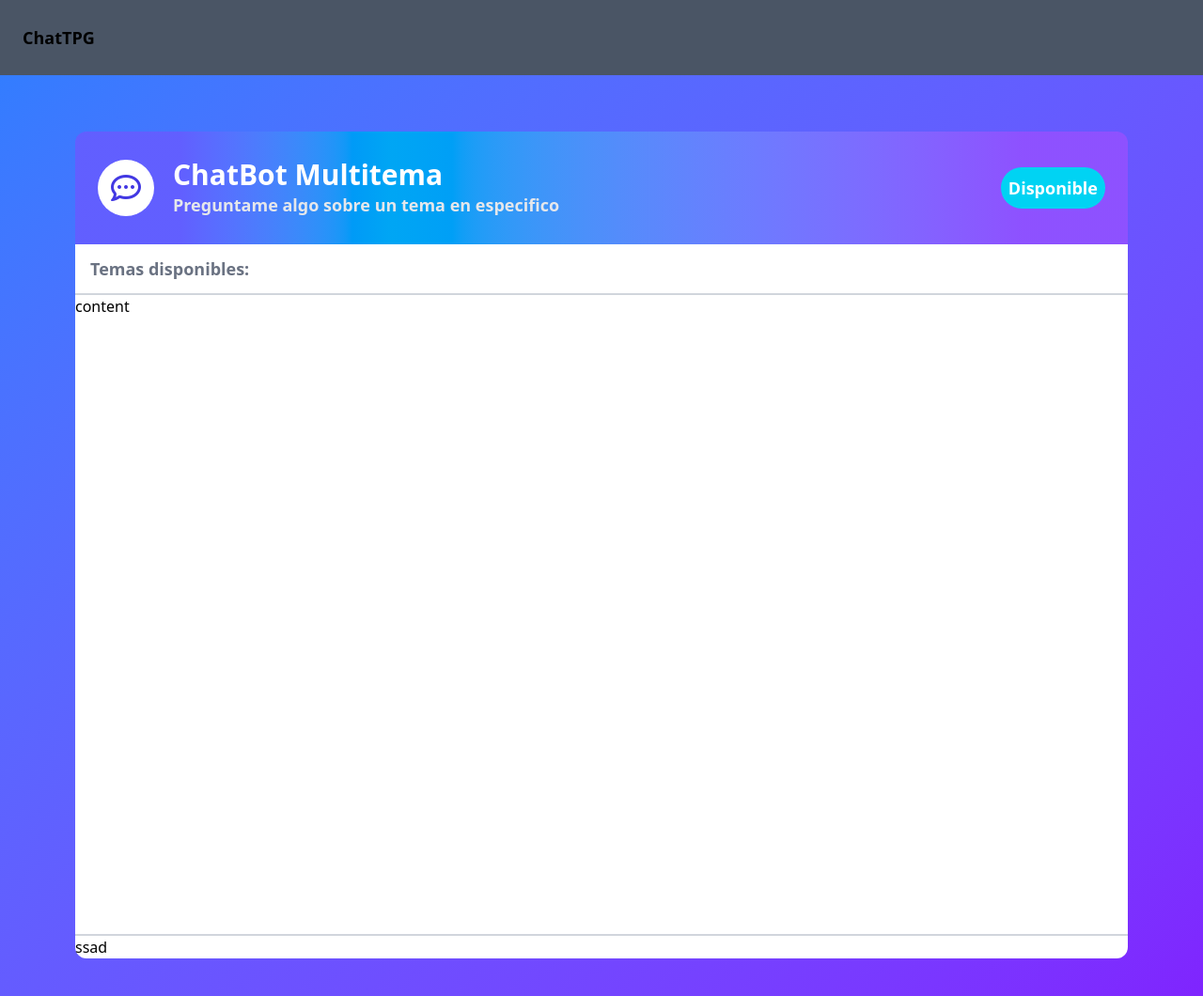
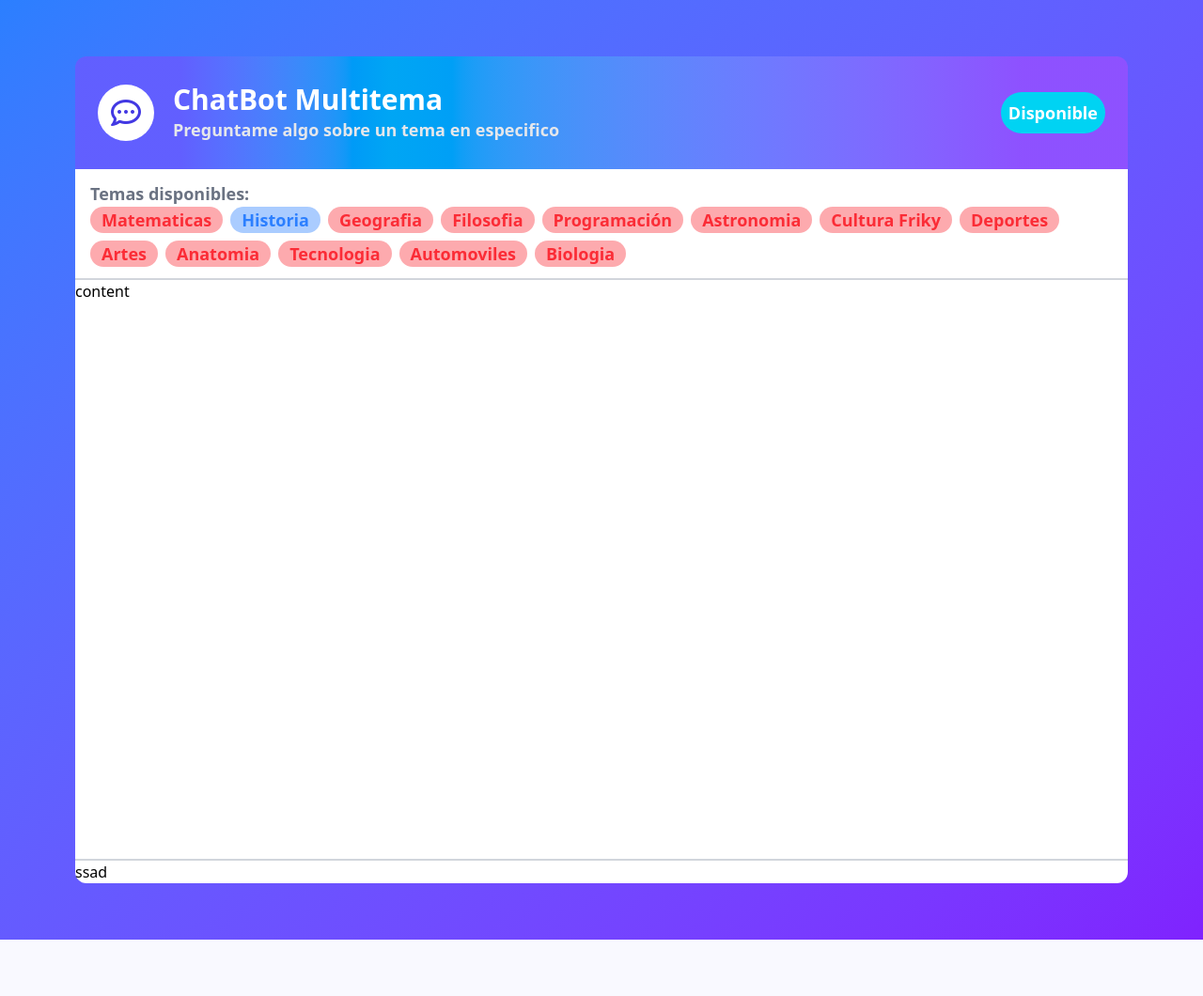
Before and after one commit to JossPolanco/Chatbot, a Flask app: page / in a window 1280 px wide. Shown: the top 1060 px of the page at 94% size. After the commit the page ends 1000 px from the top, so only its background shows below. Run offline with Flask 3, Linux system fonts and the light colour scheme.

Commit message:
- Improve styles

```diff
--- a/app/templates/index.html
+++ b/app/templates/index.html
@@ -1,14 +1,10 @@
 {% extends 'layout/base.html' %} {% block title %}ChatBot{% endblock %}
 
-{% block header %}
-    <div class="flex items-center justify-between bg-gray-600 h-20 py-4 px-6">
-        <h1 class="text-center font-bold text-lg">ChatTPG</h1>
-    </div>
-{% endblock %}
 
 {% block main %}
 <div class="bg-white w-280 h-220 rounded-b-xl rounded-t-2xl flex flex-col">
-        <header class="flex justify-between items-center bg-gradient-to-r from-indigo-500 from-10% via-sky-500 via-30% to-violet-500 to-90% h-30 px-6 py-10 rounded-t-xl">
+    <header
+        class="flex justify-between items-center bg-gradient-to-r from-indigo-500 from-10% via-sky-500 via-30% to-violet-500 to-90% h-30 px-6 py-10 rounded-t-xl">
         <div class="flex gap-5 justify-center items-center">
             <div class="bg-white size-15 rounded-full justify-center items-center flex">
                 <i class="fa-regular fa-comment-dots fa-2xl" style="color: #4238e3;"></i>
@@ -22,8 +18,90 @@
             <h2 class="bg-cyan-400 p-2 rounded-full text-white font-bold text-lg">Disponible</h2>
         </div>
     </header>
-        <div class="flex px-4 py-3 font-bold text-gray-500 text-lg border-b-2 border-gray-300">
-            <h1>Temas disponibles:</h1>
+    <div class="flex flex-col px-4 py-3 text-lg border-b-2 border-gray-300">
+        <div>
+            <h1 class="font-bold text-gray-500">Temas disponibles:</h1>
+        </div>
+        <div class="flex flex-wrap gap-2 font-bold">
+            <div>
+                <input type="checkbox" class="topic peer hidden" id="matematicas">
+                <label for="matematicas" class="text-center transform peer-checked:border-3 peer-checked:border-red-500 bg-red-500/40 text-red-500 py-0.5 px-3 rounded-full">
+                    <span>Matematicas</span>
+                </label>
+            </div>
+            <div>
+                <input type="checkbox" class="topic peer hidden" id="historia">
+                <label for="historia" class="text-center transform peer-checked:border-3 peer-checked:border-blue-500 bg-blue-500/40 text-blue-500 py-0.5 px-3 rounded-full">
+                    <span>Historia</span>
+                </label>
+            </div>
+            <div>
+                <input type="checkbox" class="topic peer hidden" id="geografia">
+                <label for="geografia" class="text-center transform peer-checked:border-3 peer-checked:border-red-500 bg-red-500/40 text-red-500 py-0.5 px-3 rounded-full">
+                    <span>Geografia</span>
+                </label>
+            </div>
+            <div>
+                <input type="checkbox" class="topic peer hidden" id="filosofia">
+                <label for="filosofia" class="text-center transform peer-checked:border-3 peer-checked:border-red-500 bg-red-500/40 text-red-500 py-0.5 px-3 rounded-full">
+                    <span>Filosofia</span>
+                </label>
+            </div>
+            <div>
+                <input type="checkbox" class="topic peer hidden" id="programacion">
+                <label for="programacion" class="text-center transform peer-checked:border-3 peer-checked:border-red-500 bg-red-500/40 text-red-500 py-0.5 px-3 rounded-full">
+                    <span>Programación</span>
+                </label>
+            </div>
+            <div>
+                <input type="checkbox" class="topic peer hidden" id="astronomia">
+                <label for="astronomia" class="text-center transform peer-checked:border-3 peer-checked:border-red-500 bg-red-500/40 text-red-500 py-0.5 px-3 rounded-full">
+                    <span>Astronomia</span>
+                </label>
+            </div>
+            <div>
+                <input type="checkbox" class="topic peer hidden" id="cultura_friky">
+                <label for="cultura_friky" class="text-center transform peer-checked:border-3 peer-checked:border-red-500 bg-red-500/40 text-red-500 py-0.5 px-3 rounded-full">
+                    <span>Cultura Friky</span>
+                </label>
+            </div>
+            <div>
+                <input type="checkbox" class="topic peer hidden" id="deportes">
+                <label for="deportes" class="text-center transform peer-checked:border-3 peer-checked:border-red-500 bg-red-500/40 text-red-500 py-0.5 px-3 rounded-full">
+                    <span>Deportes</span>
+                </label>
+            </div>
+            <div>
+                <input type="checkbox" class="topic peer hidden" id="artes">
+                <label for="artes" class="text-center transform peer-checked:border-3 peer-checked:border-red-500 bg-red-500/40 text-red-500 py-0.5 px-3 rounded-full">
+                    <span>Artes</span>
+                </label>
+            </div>
+            <div>
+                <input type="checkbox" class="topic peer hidden" id="anatomia">
+                <label for="anatomia" class="text-center transform peer-checked:border-3 peer-checked:border-red-500 bg-red-500/40 text-red-500 py-0.5 px-3 rounded-full">
+                    <span>Anatomia</span>
+                </label>
+            </div>
+            <div>
+                <input type="checkbox" class="topic peer hidden" id="tecnologia">
+                <label for="tecnologia" class="text-center transform peer-checked:border-3 peer-checked:border-red-500 bg-red-500/40 text-red-500 py-0.5 px-3 rounded-full">
+                    <span>Tecnologia</span>
+                </label>
+            </div>
+            <div>
+                <input type="checkbox" class="topic peer hidden" id="automoviles">
+                <label for="automoviles" class="text-center transform peer-checked:border-3 peer-checked:border-red-500 bg-red-500/40 text-red-500 py-0.5 px-3 rounded-full">
+                    <span>Automoviles</span>
+                </label>
+            </div>
+            <div>
+                <input type="checkbox" class="topic peer hidden" id="biologia">
+                <label for="biologia" class="text-center transform peer-checked:border-3 peer-checked:border-red-500 bg-red-500/40 text-red-500 py-0.5 px-3 rounded-full">
+                    <span>Biologia</span>
+                </label>
+            </div>
+        </div>
     </div>
     <main class="flex-1 h-max">
         content
```
Lines whose indentation alone changed are shown as unchanged.
